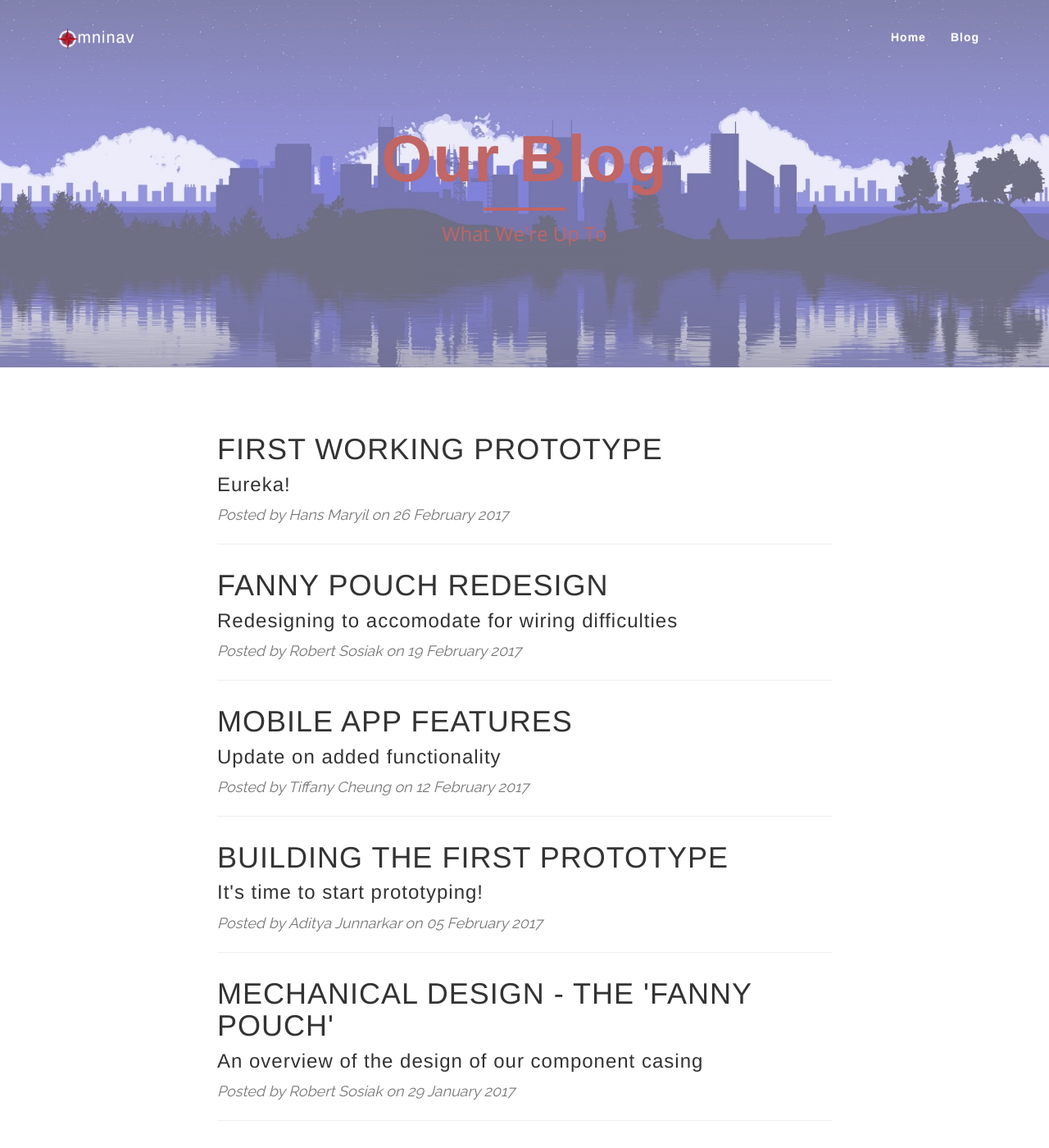
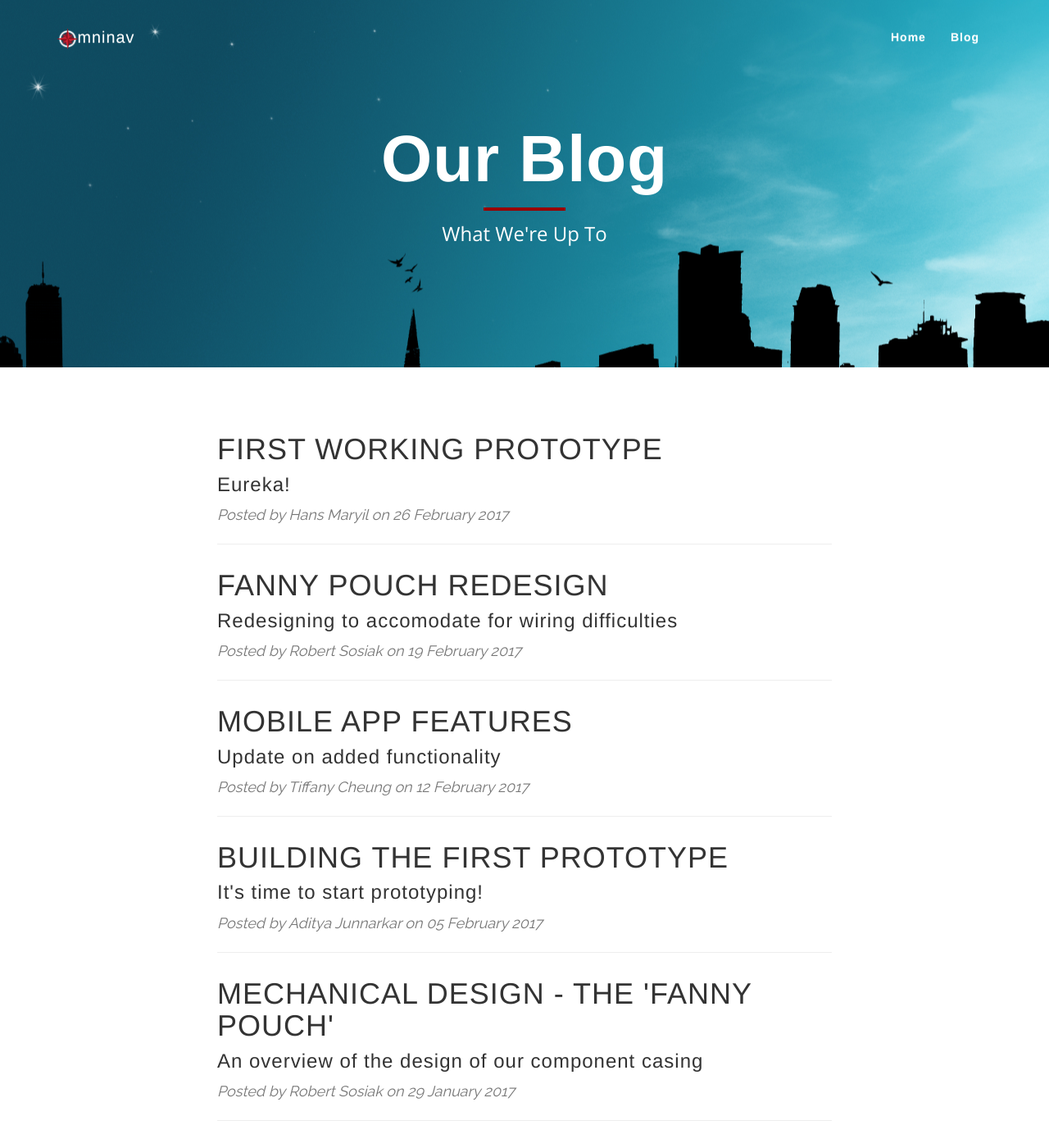
Before and after one commit to hansmaryil/OmniNav, a Jekyll site: the page built from blog/index.html, in a window 1280 px wide and 1400 px high. Shown: the whole window at 82% size. Built offline with Jekyll 4.4.1, drawn with Linux system fonts in a browser that asks for light colours; some web fonts are replaced.

Commit message:
change blog bg

```diff
--- a/blog/index.html
+++ b/blog/index.html
@@ -3,7 +3,7 @@
 title: Our Blog
 header_content: |
     <!-- Page Header -->
-    <header class="intro-header" style="background-image: url('/images/background/bg_19.jpg'); opacity: 0.6;">
+    <header class="intro-header" style="background-image: url('/images/background/bg_20.jpg')">
         <div class="container">
             <div class="row">
                 <div class="col-lg-8 col-lg-offset-2 col-md-10 col-md-offset-1">
```
Also changed, not shown: css/clean-blog.min.css, images/background/bg_20.jpg (added).
